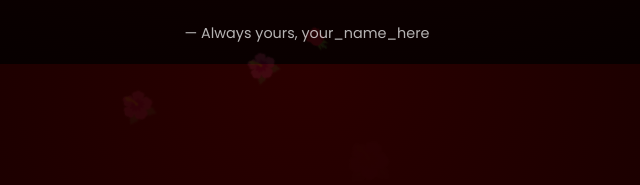
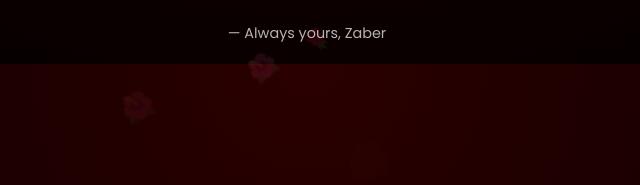
Before and after one commit to mahmud-zaber/zaber, a plain HTML site: page index.html in a window 1280 px wide. Shown: the part 736-921 px from the top of the page, 333-973 px from the left. Drawn offline with Linux system fonts and the light colour scheme; a web font is replaced by a local one.

Commit message:
Update index.html

```diff
--- a/index.html
+++ b/index.html
@@ -118,7 +118,7 @@ button:hover{
     <button onclick="startLove()">Tap to Feel My Love ❤️</button>
 
     <div class="signature">
-        — Always yours, your_name_here
+        — Always yours, Zaber
     </div>
 </div>
 
```
